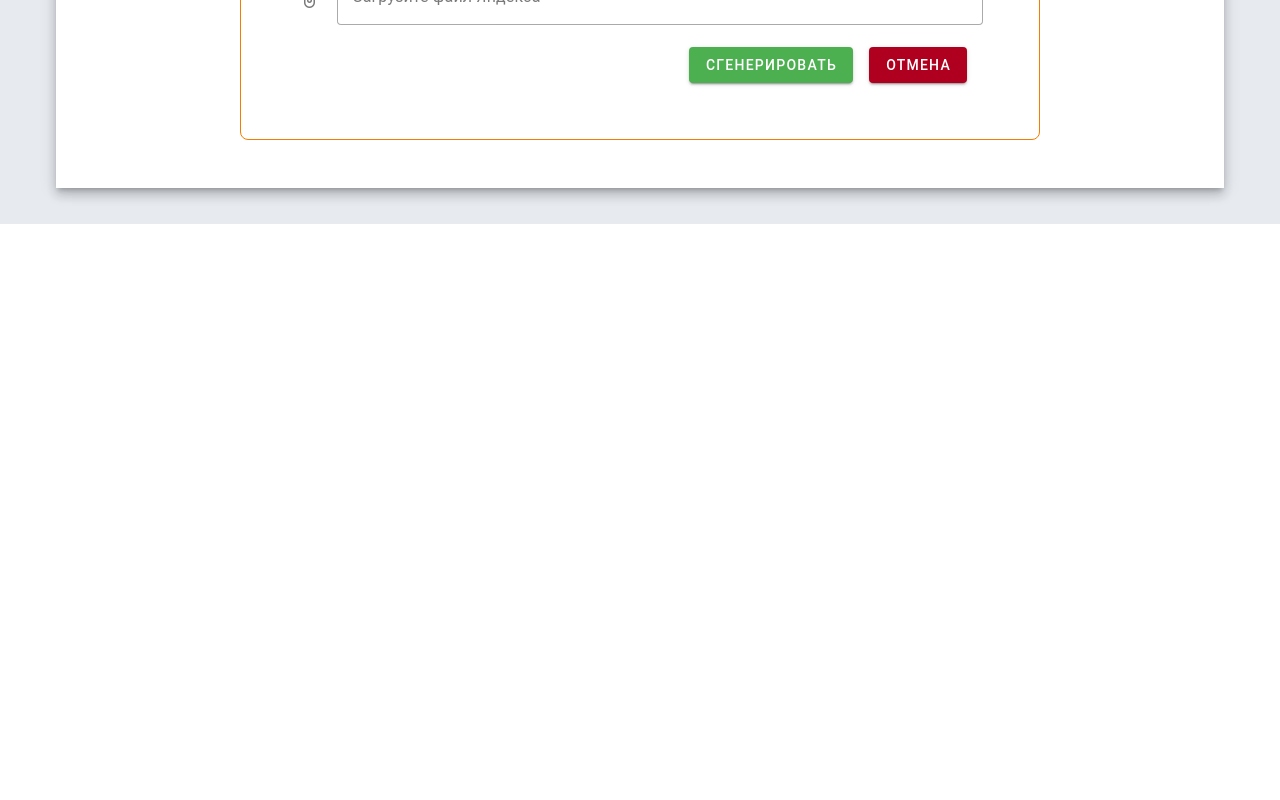
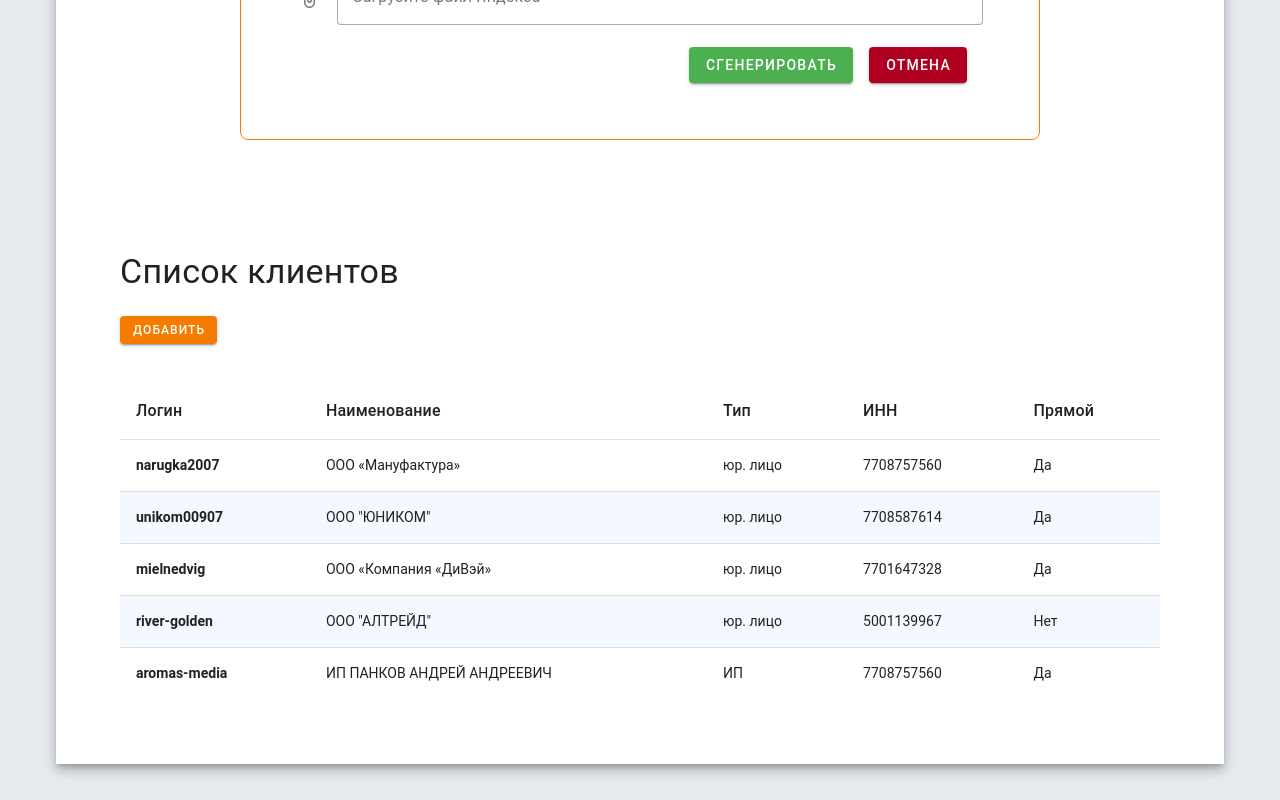
Before and after one commit to ADeoZ/ads-labeling-report, a Vue app: page / in a window 1280 px wide. Shown: the part 840-1640 px from the top of the page. Before the commit the page ends 1064 px from the top, so only its background shows below. Built offline with nearby package versions, Linux system fonts and the light colour scheme.

Commit message:
ClientsList

```diff
--- a/src/App.vue
+++ b/src/App.vue
@@ -7,6 +7,7 @@
         <v-card class="rounded-0" elevation="7">
           <agency-settings />
           <create-report />
+          <clients-list />
         </v-card>
       </v-container>
     </v-main>
@@ -15,11 +16,12 @@
 </template>
 
 <script>
-import AgencySettings from "./components/AgencySettings.vue";
-import TheFooter from "./components/Base/TheFooter.vue";
-import TheHeader from "./components/Base/TheHeader.vue";
-import TheMenu from "./components/Base/TheMenu.vue";
-import CreateReport from "./components/CreateReport.vue";
+import AgencySettings from "@/components/AgencySettings.vue";
+import TheFooter from "@/components/Base/TheFooter.vue";
+import TheHeader from "@/components/Base/TheHeader.vue";
+import TheMenu from "@/components/Base/TheMenu.vue";
+import ClientsList from "@/components/ClientsList.vue";
+import CreateReport from "@/components/CreateReport.vue";
 
 export default {
   name: "App",
@@ -29,6 +31,7 @@ export default {
     TheHeader,
     AgencySettings,
     CreateReport,
+    ClientsList,
   },
 };
 </script>
--- a/src/components/AgencySettings.vue
+++ b/src/components/AgencySettings.vue
@@ -30,7 +30,7 @@
         mandatory
       >
         <v-radio label="Юридическое лицо" value="ul" />
-        <v-radio label="Физическое лицо" value="fl" />
+        <v-radio label="Физическое лицо" value="ip" />
       </v-radio-group>
 
       <div class="w-100 d-flex justify-end">
--- a/src/components/Base/TheFooter.vue
+++ b/src/components/Base/TheFooter.vue
@@ -1,5 +1,5 @@
 <template>
-  <v-footer app class="pa-0 v-footer" color="app-bars" height="20">
+  <v-footer app class="pa-0" color="app-bars" height="20">
     <div class="w-100 px-4 py-2 text-right text-subtitle-2">
       {{ new Date().getFullYear() }} — <strong>Aleksey Denisov</strong>
     </div>
@@ -12,7 +12,7 @@ export default {
 };
 </script>
 
-<style lang="scss">
+<style lang="scss" scoped>
 .v-footer {
   opacity: 0.85;
 
--- /dev/null
+++ b/src/components/ClientsList.vue
@@ -0,0 +1,88 @@
+<template>
+  <v-container class="pa-16">
+    <h4 class="text-h4">Список клиентов</h4>
+    <v-btn color="primary" size="small" class="mt-6" @click="validate">
+      Добавить
+    </v-btn>
+    <v-table class="mt-10">
+      <thead>
+        <tr>
+          <th class="text-left text-subtitle-1">Логин</th>
+          <th class="text-left text-subtitle-1">Наименование</th>
+          <th class="text-left text-subtitle-1">Тип</th>
+          <th class="text-left text-subtitle-1">ИНН</th>
+          <th class="text-left text-subtitle-1">Прямой</th>
+        </tr>
+      </thead>
+      <tbody>
+        <clients-list-item
+          v-for="client in clients"
+          :client="client"
+          :key="client.id"
+        />
+      </tbody>
+    </v-table>
+  </v-container>
+</template>
+
+<script>
+import ClientsListItem from "@/components/ClientsListItem.vue";
+
+export default {
+  name: "ClientsList",
+  components: {
+    ClientsListItem,
+  },
+  data: () => ({
+    clients: [
+      {
+        id: 1,
+        login: "narugka2007",
+        contractor_name: "ООО «Мануфактура»",
+        contractor_type: "ul",
+        contractor_inn: "7708757560",
+        contractor_is_end: 1,
+      },
+      {
+        id: 2,
+        login: "unikom00907",
+        contractor_name: 'ООО "ЮНИКОМ"',
+        contractor_type: "ul",
+        contractor_inn: "7708587614",
+        contractor_is_end: 1,
+      },
+      {
+        id: 3,
+        login: "mielnedvig",
+        contractor_name: "ООО «Компания «ДиВэй»",
+        contractor_type: "ul",
+        contractor_inn: "7701647328",
+        contractor_is_end: 1,
+      },
+      {
+        id: 4,
+        login: "river-golden",
+        contractor_name: 'ООО "АЛТРЕЙД"',
+        contractor_type: "ul",
+        contractor_inn: "5001139967",
+        contractor_is_end: 0,
+      },
+      {
+        id: 5,
+        login: "aromas-media",
+        contractor_name: "ИП ПАНКОВ АНДРЕЙ АНДРЕЕВИЧ",
+        contractor_type: "ip",
+        contractor_inn: "7708757560",
+        contractor_is_end: 1,
+      },
+    ],
+  }),
+};
+</script>
+
+<style lang="scss" scoped>
+th.th {
+  font-size: 1rem;
+  color: #001e3c;
+}
+</style>
--- /dev/null
+++ b/src/components/ClientsListItem.vue
@@ -0,0 +1,43 @@
+<template>
+  <tr>
+    <td>{{ client.login }}</td>
+    <td>{{ client.contractor_name }}</td>
+    <td>{{ translate_type }}</td>
+    <td>{{ client.contractor_inn }}</td>
+    <td>{{ translate_is_end }}</td>
+  </tr>
+</template>
+
+<script>
+export default {
+  name: "ClientsListItem",
+  props: {
+    client: {
+      type: Object,
+      required: true,
+    },
+  },
+  computed: {
+    translate_type() {
+      return this.client.contractor_type === "ul" ? "юр. лицо" : "ИП";
+    },
+    translate_is_end() {
+      return this.client.contractor_is_end ? "Да" : "Нет";
+    },
+  },
+};
+</script>
+
+<style lang="scss" scoped>
+tr {
+  &:nth-child(2n) {
+    background-color: #f3f9ff;
+  }
+  &:hover {
+    background-color: #f57c0059;
+  }
+}
+td:first-child {
+  font-weight: bold;
+}
+</style>
```
